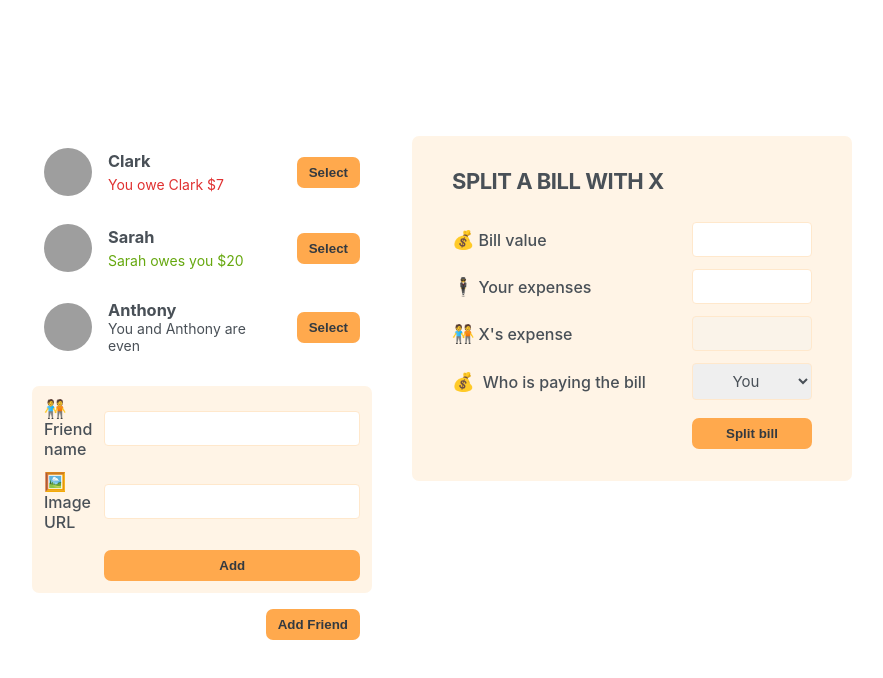
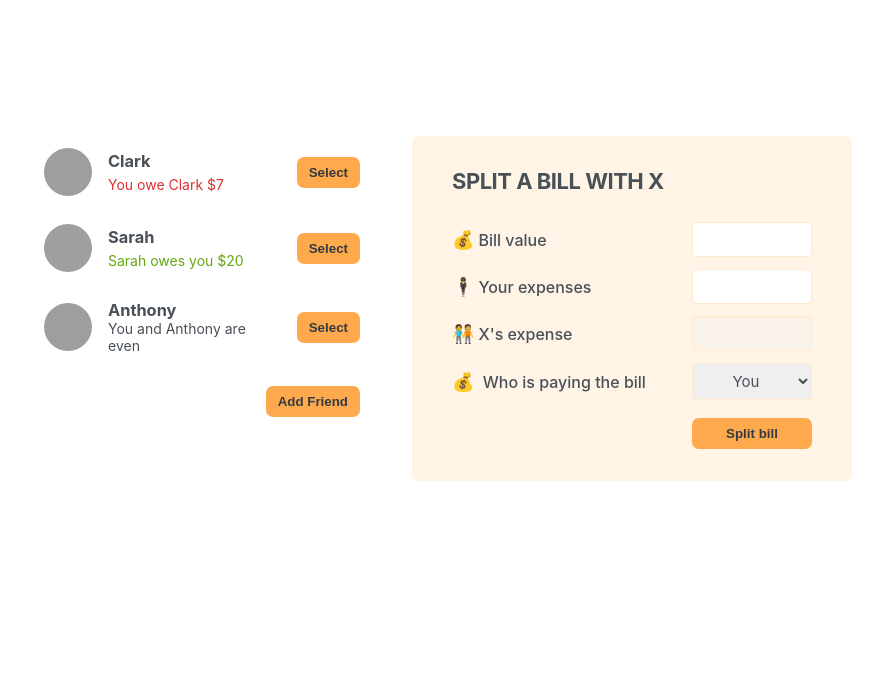
Before and after one commit to vandanayadav14/Section-8-Optional-Practice-Project-Eat--N-Split, a React (Create React App) app: page / in a window 1280 px wide. Shown: the top 678 px of the page, without its empty margins (198-1081 px from the left). Built offline with nearby package versions, Linux system fonts and the light colour scheme; grey boxes are pictures that could not be loaded.

Commit message:
98. Displaying the New Friend Form

```diff
--- a/src/App.js
+++ b/src/App.js
@@ -1,3 +1,5 @@
+import { useState } from "react";
+
 const initialFriends = [
   {
     id: 118836,
@@ -20,15 +22,30 @@
 ];
 
 export default function App() {
+  const [showAddFriends, setShowAddFriends] = useState(false);
+
+  function handleShowFriends() {
+    setShowAddFriends(!showAddFriends);
+  }
   return (
     <div className="app">
       <div className="sidebar">
         <FriendsList />
-        <FormAddFriend />
-        <Button>Add Friend</Button>
+        {showAddFriends && <FormAddFriend />}
+        <Button onClick={handleShowFriends}>
+          {showAddFriends ? "Close" : "Add Friend"}
+        </Button>
       </div>
       <FormSplitBill />
     </div>
+  );
+}
+
+function Button({ children, onClick }) {
+  return (
+    <button className="button" onClick={onClick}>
+      {children}
+    </button>
   );
 }
 
@@ -67,10 +84,6 @@
   );
 }
 
-function Button({ children }) {
-  return <button className="button">{children}</button>;
-}
-
 function FormAddFriend() {
   return (
     <form className="form-add-friend">
```
